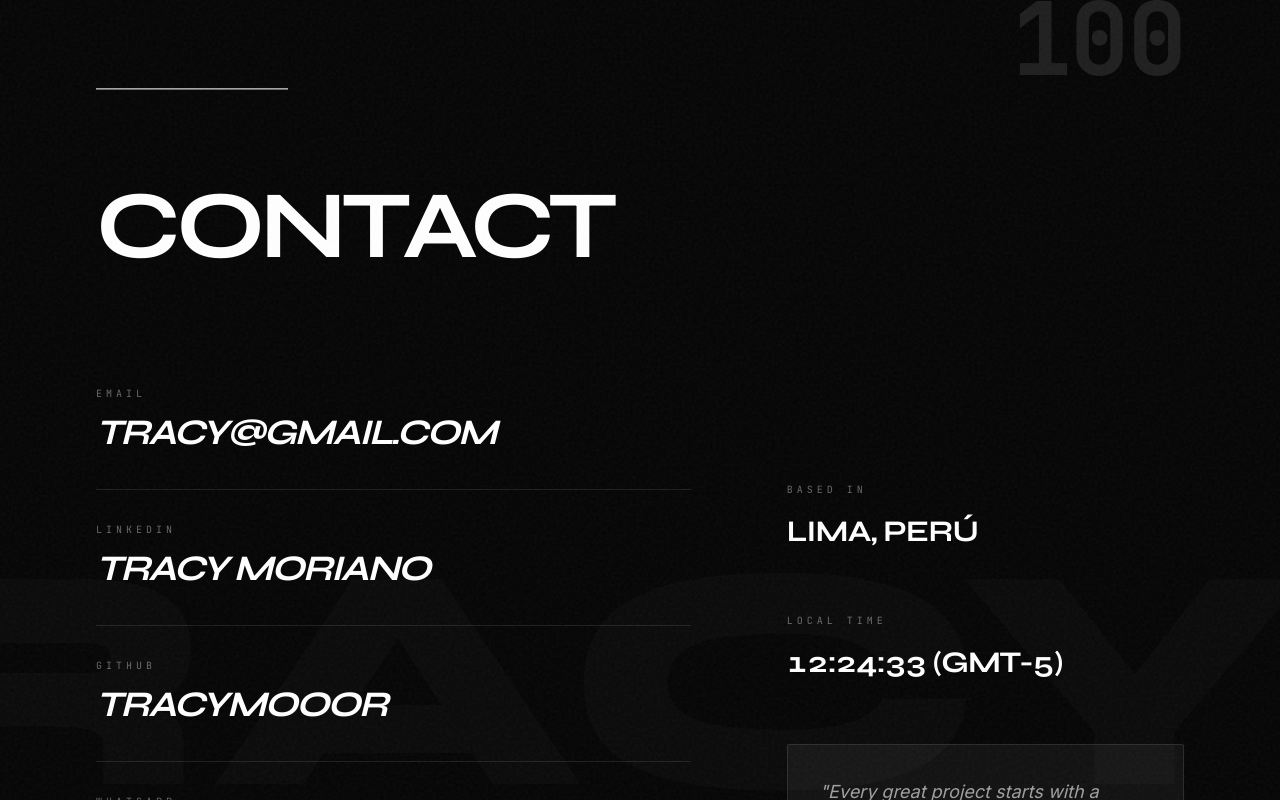
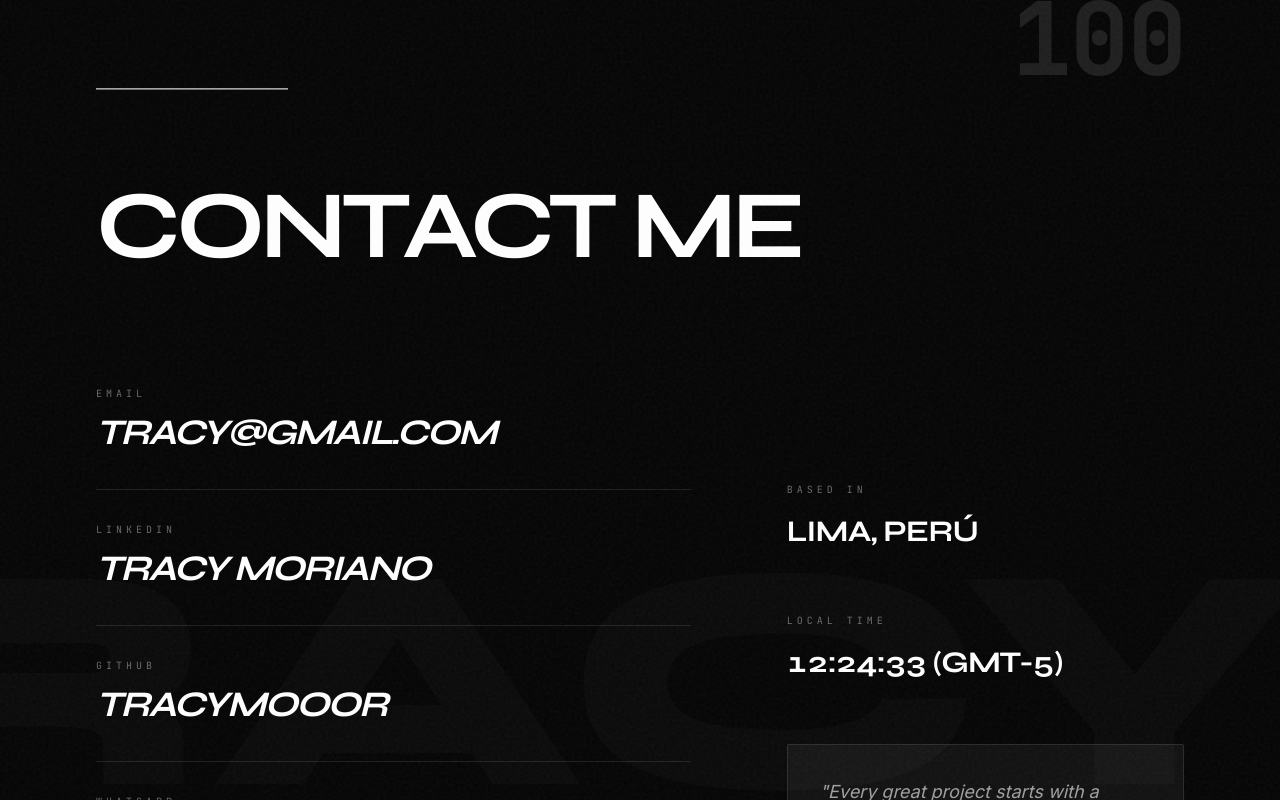
Before and after one commit to TracyMooor/PortafolioWebTracy, a React (Vite) app: page /contact in a window 1280 px wide. Built offline with nearby package versions, Linux system fonts and the light colour scheme.

Commit message:
feat: Add a new React context for internationalization with English and Spanish translations.

```diff
--- a/components/LanguageContext.tsx
+++ b/components/LanguageContext.tsx
@@ -14,10 +14,10 @@ const translations = {
     // Navbar & Common
     role: "Software Engineer | Full Stack Developer",
     home: "Home",
-    projects: "Projects",
+    projects: "My Projects",
     about: "About",
     services: "Services",
-    contact: "Contact",
+    contact: "Contact Me",
     scrollDown: "Scroll Down",
     location: "TRACY MORIANO",
     heroLocation: "LIMA, PERÚ",
@@ -70,10 +70,10 @@ const translations = {
     // Navbar & Common
     role: "Ingeniera de Software | Desarrolladora Full Stack",
     home: "Inicio",
-    projects: "Proyectos",
+    projects: "Mis Proyectos",
     about: "Sobre mí",
     services: "Servicios",
-    contact: "Contacto",
+    contact: "Contáctame",
     scrollDown: "Deslizar",
     location: "TRACY MORIANO",
     heroLocation: "LIMA, PERÚ",
```
